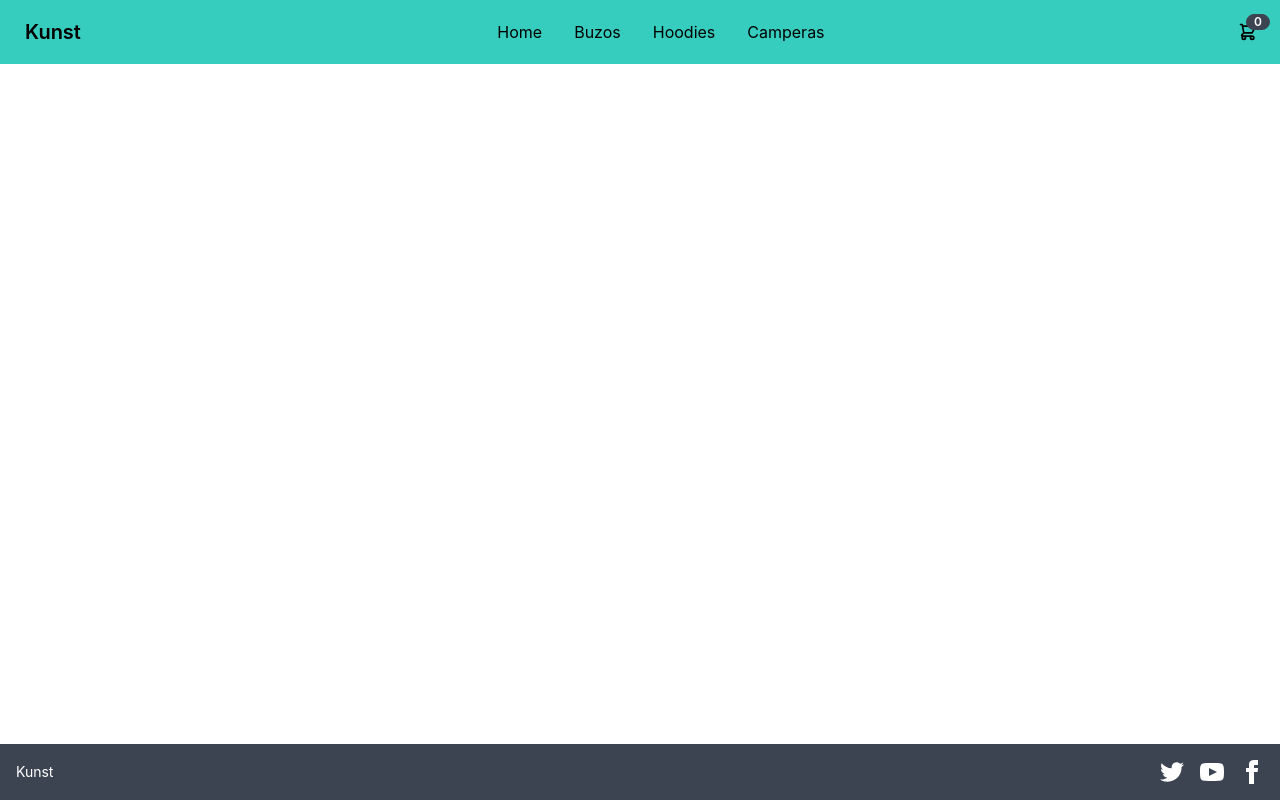
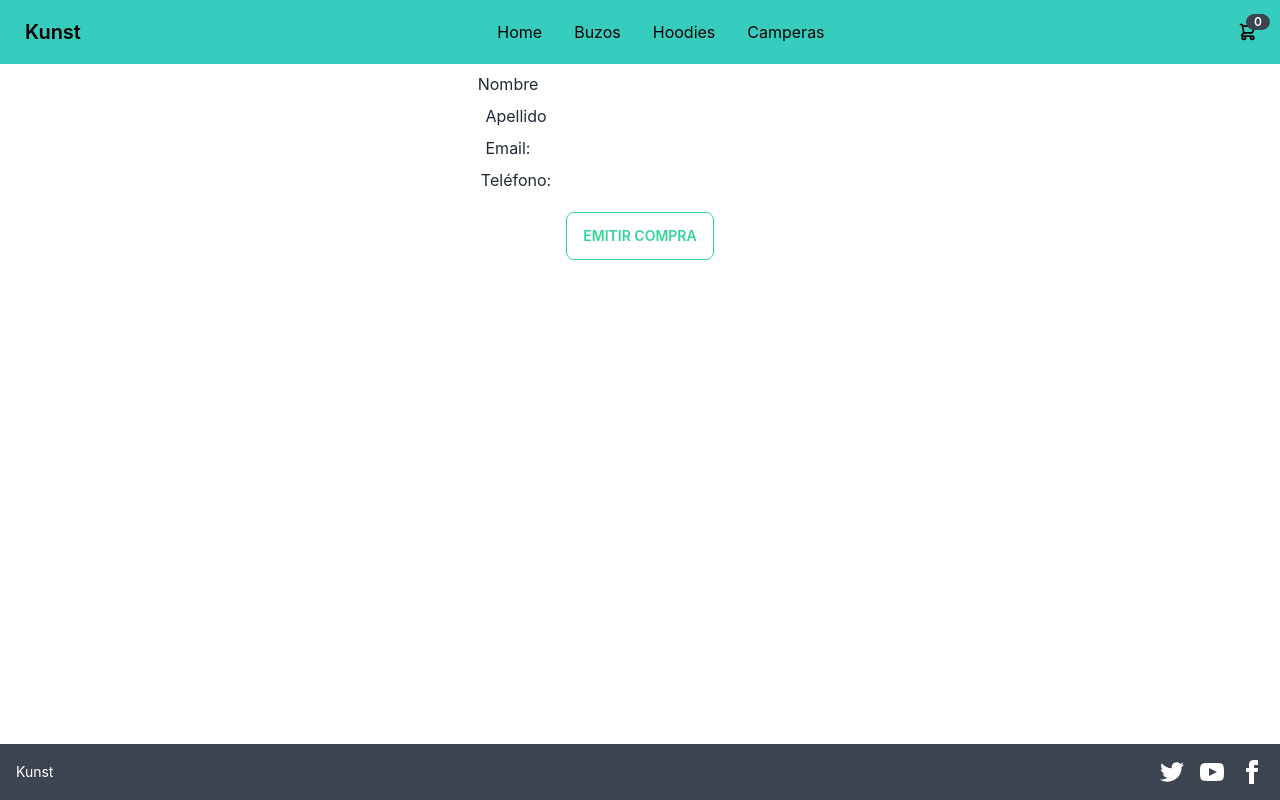
Before and after one commit to IgnacioBRamos/ReactProject, a React (Create React App) app: page /form in a window 1280 px wide. Built offline with nearby package versions, Linux system fonts and the light colour scheme.

Commit message:
Se agrego un formulario de compra conectado con la base de datos

```diff
--- a/src/App.jsx
+++ b/src/App.jsx
@@ -1,14 +1,12 @@
-import logo from './logo.svg';
 import './App.css';
 import Navbar from './components/Navbar';
-
 import { BrowserRouter, Route, Routes } from 'react-router-dom';
 import Footer from './components/Footer';
 import { CartContextProvider } from './context/cartContex';
-
 import Cart from './components/Cart';
 import ItemListContainers from './components/ItemListContainers';
 import ItemDetailContainers from './components/ItemDetailContainers';
+import FormCart from './components/FormCart';
 
 function App() {
   return (
@@ -22,6 +20,7 @@ function App() {
           <Route path='/category/:idCategory' element={<ItemListContainers/>}/>
           <Route path='/items/:id' element={<ItemDetailContainers/>}/>
           <Route path='/cart' element={<Cart/>}/>
+          <Route path='/form' element={<FormCart/>}/>
         </Routes>
 
         <Footer/>
--- a/src/components/Cart.js
+++ b/src/components/Cart.js
@@ -1,32 +1,10 @@
-import React, {useState } from 'react'
+import React from 'react'
 import { useCart } from '../context/cartContex'
-import { collection, addDoc, getFirestore } from "firebase/firestore";
 import { Link } from 'react-router-dom';
 
 const Cart = () => {
 
   const { cart, totalPriceCart, removeProduct, cleanCart } = useCart()
-
-  const [orderNumber, setOrderNumber] = useState()
-  const order = {
-    buyer: {
-      name: "Ignacio",
-      email: "Nacho@hotmail.com",
-      phone: '123123',
-      address: "Midtown"
-    },
-    items: cart.map(product => ({ id: product.id, name: product.name, price: product.price, quantity: product.cantidad })),
-    total: totalPriceCart(),
-  }
-
-  const handleClick = () => {
-    const db = getFirestore();
-    const ordersCollection = collection(db, 'orders');
-    addDoc(ordersCollection, order)
-      .then(({ id }) => setOrderNumber(id))
-  }
-
-
 
 
   if (cart.length === 0) {
@@ -42,10 +20,6 @@ const Cart = () => {
 
 
   return (
-
-
-
-
     <div className="container mx-auto py-10">
       <table className="table w-full">
 
@@ -86,21 +60,7 @@ const Cart = () => {
         </tfoot>
       </table>
       <button onClick={cleanCart} className='btn m-5 btn-error btn-outline'>Vaciar Carrito</button>
-
-      <label htmlFor="my-modal" className="btn my-5 btn btn-outline btn-success" onClick={handleClick}>Emitir Compra</label>
-
-
-      <input type="checkbox" id="my-modal" className="modal-toggle" />
-      <div className="modal">
-        <div className="modal-box">
-          <h3 className="font-bold text-lg">Todo Listo!!</h3>
-          <p className="py-4">Gracias por realizar su compra.<br/>Su orden: {orderNumber} ha sido registrada con exito</p>
-          <div className="modal-action">
-            <Link to='/'><label htmlFor="my-modal" className="btn">Volver a Inicio</label></Link>
-          </div>
-        </div>
-      </div>
-
+      <Link to="/form" className="btn my-5 btn btn-outline btn-success">Ir a finalizar compra</Link>
     </div>
   )
 }
--- /dev/null
+++ b/src/components/FormCart.js
@@ -0,0 +1,79 @@
+import React, { useState } from 'react'
+import { useCart } from '../context/cartContex'
+import { collection, addDoc, getFirestore } from "firebase/firestore";
+import { Link } from 'react-router-dom';
+
+
+
+const FormCart = () => {
+
+
+  const { cart, totalPriceCart, cleanCart } = useCart()
+
+  const [nombre, setNombre] = useState('')
+  const [apellido, setApellido] = useState('')
+  const [email, setEmail] = useState('');
+  const [phone, setTelefono] = useState('');
+
+  const [orderNumber, setOrderNumber] = useState()
+  const order = {
+    buyer: {
+      fullName: `${nombre} ${apellido}`,
+      email: email,
+      phone: phone,
+    },
+    items: cart.map(product => ({ id: product.id, name: product.name, price: product.price, quantity: product.cantidad })),
+    total: totalPriceCart(),
+  }
+  const handleClick = async () => {
+    try {
+      const db = getFirestore();
+      const ordersCollection = collection(db, 'orders');
+      const docRef = await addDoc(ordersCollection, order);
+      const { id } = docRef;
+      setOrderNumber(id);
+    } catch (error) {
+      console.error('Error al agregar el documento:', error);
+    }
+  };
+
+
+  const handleSubmit = async (e) => {
+    e.preventDefault()
+  }
+
+
+
+
+
+  return (
+    <div>
+      <form onSubmit={handleSubmit}>
+        <label htmlFor='nombre'>Nombre</label>
+        <input type='text' id='nombre' name='nombre' className="m-2" value={nombre} onChange={(e) => setNombre(e.target.value)} />
+        <br />
+        <label htmlFor='apellido'>Apellido</label>
+        <input type='text' id='apellido' name='apellido' value={apellido} onChange={(e) => setApellido(e.target.value)} />
+        <br />
+        <label>Email:<input type="email" value={email} className="m-2" onChange={(event) => setEmail(event.target.value)}/></label>
+        <br />
+        <label>Teléfono:<input type="tel" value={phone} onChange={(event) => setTelefono(event.target.value)}/></label>
+        <br/>
+        <label htmlFor="my-modal" className="btn my-5 btn btn-outline btn-success" onClick={handleClick}>Emitir Compra</label>
+      </form>
+
+      <input type="checkbox" id="my-modal" className="modal-toggle" />
+      <div className="modal">
+        <div className="modal-box">
+          <h3 className="font-bold text-lg">Todo Listo!!</h3>
+          <p className="py-4">Gracias por realizar su compra.<br />Su orden: {orderNumber} ha sido registrada con exito</p>
+          <div className="modal-action">
+            <Link to='/'><label htmlFor="my-modal" className="btn" onClick={cleanCart}>Volver a Inicio</label></Link>
+          </div>
+        </div>
+      </div>
+    </div>
+  )
+}
+
+export default FormCart
--- a/src/components/ItemDetails.js
+++ b/src/components/ItemDetails.js
@@ -18,7 +18,7 @@ const ItemDetails = ({ items }) => {
     return (
         <div className='py-4'>
             <div className="card card-side bg-base-200 shadow-xl w-2/5 mx-auto mt-20">
-                <img src={items.img} alt="Movie" className='p-5'/>
+                <img src={items.img} alt="Movie" className='p-5 w-96'/>
                 <div className="card-body">
                     <h2 className='text-2xl font-medium'>{items.name}</h2>
                     <p className='mt-20'>{items.detail}</p>
```
Also changed, not shown: 1 other file (tests, documents, lock files or other folders).
